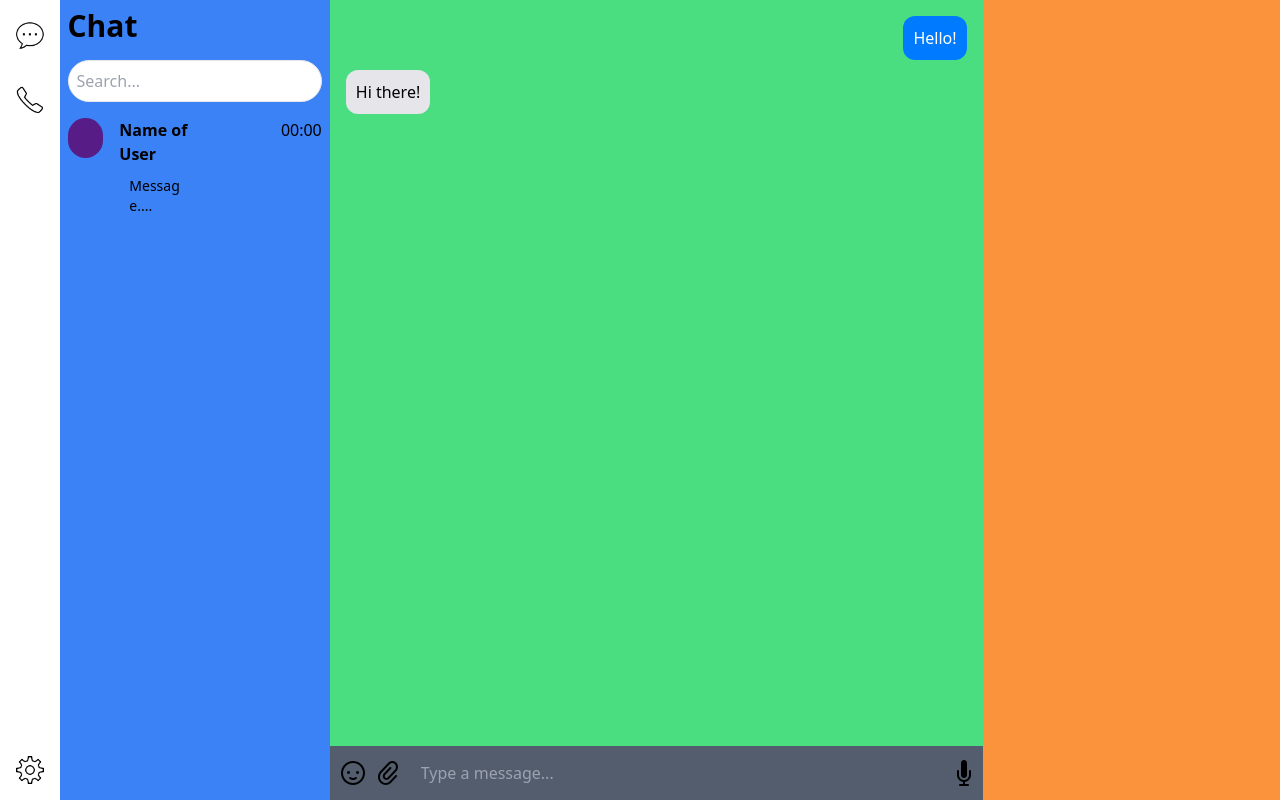
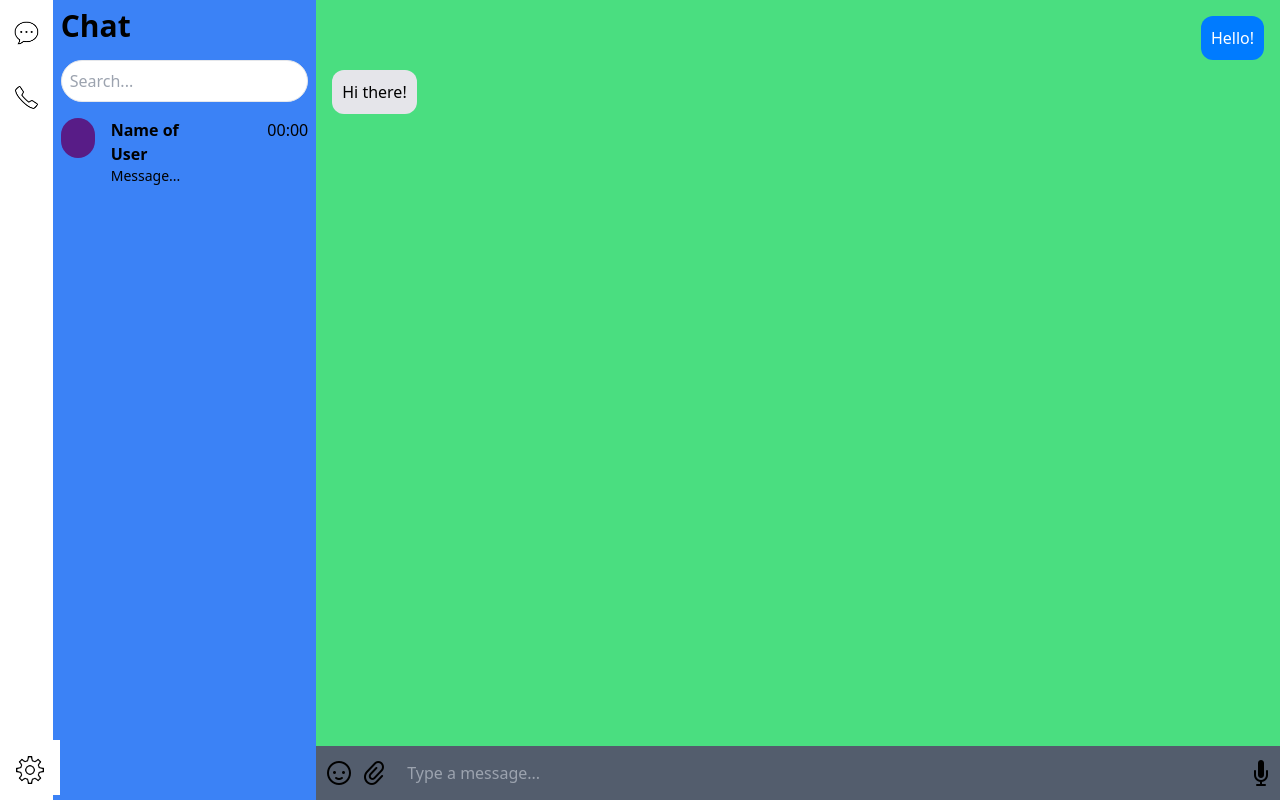
Before and after one commit to tailorg664/Message-App, a React (Vite) app in the folder client/: page / in a window 1280 px wide. Built offline with nearby package versions, Linux system fonts and the light colour scheme.

Commit message:
Removal of contact_info

```diff
--- a/client/src/App.css
+++ b/client/src/App.css
@@ -13,11 +13,8 @@
       width: 70px;
 }
 .user_contacts{
-      width: 300px;
+      width: 350px;
 }
 .chat_box{
-      width: 60%;
+      width: 100%;
 }
-.chat_info{
-      width:350px;
-}
--- a/client/src/App.jsx
+++ b/client/src/App.jsx
@@ -3,7 +3,6 @@ import React from "react";
 import UserInfo from "./Layouts/UserInfo/UserInfo.jsx";
 import UserContacts from "./Layouts/UserContacts/UserContacts.jsx";
 import ChatBox from "./Layouts/ChatBox/ChatBox.jsx";
-import ChatInfo from "./Layouts/ChatInfo/ChatInfo.jsx";
 function App() {
   return (
     <div className="container">
@@ -16,9 +15,6 @@ function App() {
       <div className="chat_box bg-green-400">
         <ChatBox />
       </div>
-      <div className="chat_info bg-orange-400">
-        <ChatInfo />
-      </div>
     </div>
   );
 }
--- a/client/src/Layouts/ChatBox/ChatBox.jsx
+++ b/client/src/Layouts/ChatBox/ChatBox.jsx
@@ -1,8 +1,9 @@
-import React, {useState} from "react";
+import React, { useState } from "react";
 import attach from "../../assets/attach.png";
 import emoji from "../../assets/emoji.png";
 import microphone from "../../assets/microphone.png";
-import './ChatBox.css';
+import {emoji_click} from "../../blocks/Tools/emoji.jsx";
+import "./ChatBox.css";
 function ChatBox() {
   // State for managing input message
   const [message, setMessage] = useState("");
@@ -41,7 +42,7 @@ function ChatBox() {
 
       {/* Input Area */}
       <div className="input-area">
-       <div className="emoji pl-2 pr-1">
+        <div className="emoji pl-2 pr-1" onClick={()=>emoji_click()}>
           <img src={emoji} alt="" />
         </div>
         <div className="attach pr-1">
@@ -58,11 +59,9 @@ function ChatBox() {
         <div className="microphone pr-1">
           <img src={microphone} alt="" />
         </div>
-
       </div>
     </div>
   );
-
 }
 
-export default ChatBox
+export default ChatBox;
--- a/client/src/Layouts/ChatInfo/ChatInfo.jsx
+++ /dev/null
@@ -1,11 +0,0 @@
-import React from 'react'
-
-function ChatInfo() {
-  return (
-    <div>
-
-    </div>
-  )
-}
-
-export default ChatInfo
--- a/client/src/blocks/Contact/Contact.jsx
+++ b/client/src/blocks/Contact/Contact.jsx
@@ -4,9 +4,9 @@ function Contact() {
   return (
     <div className="chat-item flex  p-2 mb-4 cursor-pointer hover:bg-purple-500 ">
       <div className="avatar w-10 h-10 bg-purple-900 rounded-full"></div>
-      <div className="name-status-message ml-4">
+      <div className="name-message ml-4">
         <h3 className="name font-semibold ">Name of User</h3>
-        <p className="message text-sm  ">Message....</p>
+        <p className="message_glimpse text-sm">Message...</p>
       </div>
       <h4 className="time-status pl-16 ">00:00</h4>
     </div>
--- /dev/null
+++ b/client/src/blocks/Tools/emoji.jsx
@@ -0,0 +1,6 @@
+
+const emoji_click = () =>{
+
+
+}
+export  {emoji_click}
```
Also changed, not shown: client/src/Layouts/ChatInfo/ChatInfo.css (deleted). Lines whose indentation alone changed are shown as unchanged.
